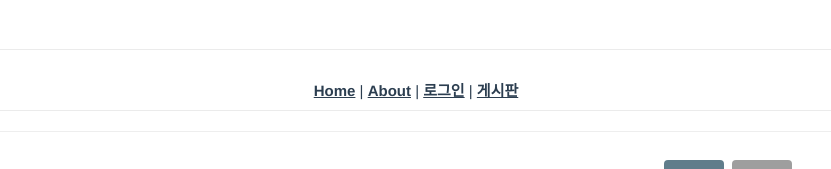
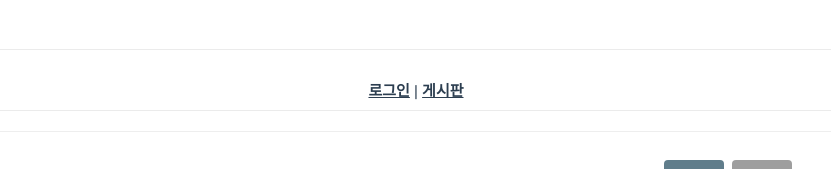
Before and after one commit to digeuthi/AssignFront, a Vue app: page /board/write in a window 1280 px wide. Shown: the top 169 px of the page, without its empty margins (224-1055 px from the left). Built offline with nearby package versions, Linux system fonts and the light colour scheme.

Commit message:
home about hide

```diff
--- a/src/components/HeaderComponent.vue
+++ b/src/components/HeaderComponent.vue
@@ -2,8 +2,8 @@
     <header>
       <div></div>
     <div id="nav">
-      <router-link to="/">Home</router-link> |
-      <router-link to="/about">About</router-link> |
+      <!-- <router-link to="/">Home</router-link> |
+      <router-link to="/about">About</router-link> | -->
       <router-link to="/login">로그인</router-link> |
       <router-link to="/board/list">게시판</router-link>
     </div>
```
